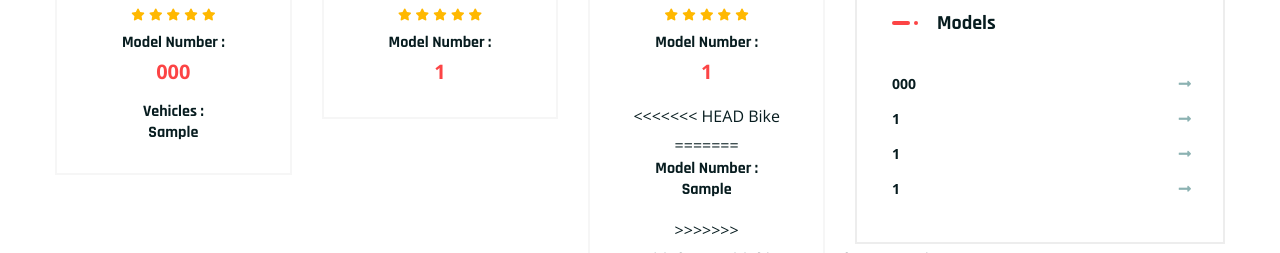
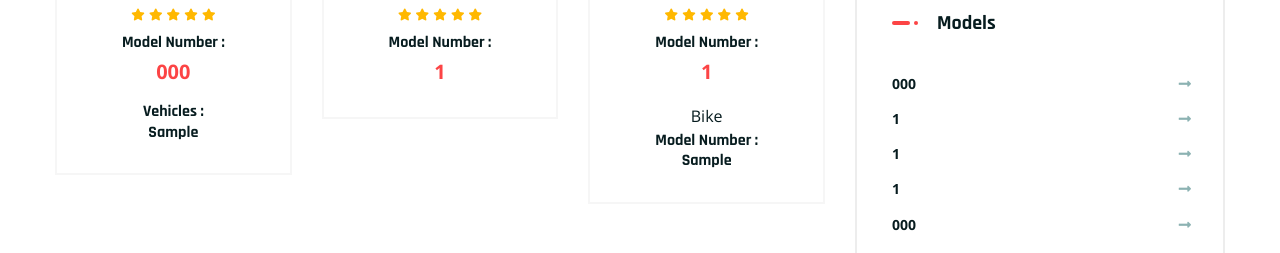
Before and after one commit to tionx3na/battery_showcase, a Django app: template main_app/templates/main_app/search.html in a window 1280 px wide. Shown: the part 959-1212 px from the top of the page. Run offline with Django 3.2, Linux system fonts and the light colour scheme; tables that the repository leaves empty hold one stand-in row (values such as "Sample post"); the template is opened without the code that fills it: values that come from a table or form of the project are taken from there, most other values are stand-ins (such as "Sample title", 1, 10 or a date in 2020); some libraries are stand-ins or nearby versions; some web fonts are replaced.

Commit message:
search_optimised'

```diff
--- a/main_app/templates/main_app/search.html
+++ b/main_app/templates/main_app/search.html
@@ -192,7 +192,11 @@
                                                 <h2 class="product-title"><a href="models/{{ll.model_id.part_number}}+range">Model Number : </a></h2>
                                                 <div class="product-price">
                                                     <span>{{ll.model_id.part_number}}</span>
+                                                </div><h1 class="product-title"><a href="models/{{ll.model_id.part_number}}+range">Vehicles : </a></h1>
+                                                <div class="product-price">
+                                                    <h6>{{ll.vehicle_models}}</h6>
                                                 </div>
+
                                             </div>
                                         </div>
                                     </div>
@@ -283,18 +287,15 @@
                                                 <div class="product-price">
                                                     <span>{{bikes_comp.bike_id.model_id}}</span>
                                                 </div>
-<<<<<<< HEAD
                                                 {% if bikes_comp.bike_scooter == "BK" %}
                                                 <span>Bike</span>
                                                 {% elif bikes_comp.bike_scooter == "SC" %}
                                                 <span>Scooter</span>
                                                 {% endif %}
-=======
                                                 <h1 class="product-title"><a href="models/{{bikes_comp.bike_id.model_id}}+range">Model Number : </a></h1>
                                                 <div class="product-price">
                                                     <h6>{{bikes_comp.application}}</h6>
                                                 </div>
->>>>>>> 3a8dd8f25612ddcfd9a2e57eefa6044c27d9a3a4
                                             </div>
                                         </div>
                                     </div>
@@ -338,6 +339,56 @@
                                                 <h2 class="product-title"><a href="models/{{bike_app.bike_id.model_id}}+range">Model Number : </a></h2>
                                                 <div class="product-price">
                                                     <span>{{bike_app.bike_id.model_id}}</span>
+                                                </div>
+                                                <h1 class="product-title"><a href="models/{{bike_app.bike_id.model_id}}+range">Vehicles List : </a></h1>
+                                                <div class="product-price">
+                                                    <h6>{{bike_app.application}}</h6>
+                                                </div>
+                                            </div>
+                                        </div>
+                                    </div>
+                                    <!--  -->
+                                    {% endfor %}
+                                    {% endif %}
+
+
+
+
+                                    {% if bb %}
+                                    {% for bb in bb %}
+                                    <!-- ltn__product-item -->
+                                    <div class="col-xl-4 col-sm-6 col-12">
+                                        <div class="ltn__product-item ltn__product-item-3 text-center">
+                                            <div class="product-img">
+                                                <a href="models/{{bb.part_number}}+range"><img src="{{bb.range_id.range_pic.url}}" alt="#"></a>
+                                                <div class="product-badge">
+                                                    <ul>
+                                                        <li class="sale-badge">New</li>
+                                                    </ul>
+                                                </div>
+                                                <div class="product-hover-action">
+                                                    <ul>
+                                                        <li>
+                                                            <a href="models/{{bb.part_number}}+range" title="Quick View">
+                                                                <i class="far fa-eye"></i>
+                                                            </a>
+                                                        </li>
+                                                    </ul>
+                                                </div>
+                                            </div>
+                                            <div class="product-info">
+                                                <div class="product-ratting">
+                                                    <ul>
+                                                        <li><a href="#"><i class="fas fa-star"></i></a></li>
+                                                        <li><a href="#"><i class="fas fa-star"></i></a></li>
+                                                        <li><a href="#"><i class="fas fa-star"></i></a></li>
+                                                        <li><a href="#"><i class="fas fa-star"></i></a></li>
+                                                        <li><a href="#"><i class="fas fa-star"></i></a></li>
+                                                    </ul>
+                                                </div>
+                                                <h2 class="product-title"><a href="models/{{bb.part_number}}+range">Model Number : </a></h2>
+                                                <div class="product-price">
+                                                    <span>{{bb.part_number}}</span>
                                                 </div>
                                             </div>
                                         </div>
@@ -424,10 +475,11 @@
                                     </div>
 
                                     {% endfor %}
+                                    {% endif %}
 
                                      <!-- CONDITION TO CHECK THE OEM -->
 
-                                    {% elif args %}
+                                    {% if args %}
 
                                      {% for compatability in compatability %}
                                     <!-- ltn__product-item -->
@@ -471,7 +523,7 @@
                                         </div>
                                     </div>
 
-                                    {% endfor %}
+                                     {% endfor %}
                                     {% endif %}
 
 
@@ -737,6 +789,14 @@
                                     {% endfor %}
                                 </ul>
                             {% endif %}
+                            {% if bb %}
+                            <!-- to check vehicle models -->
+                                <ul>
+                                    {% for bb in bb %}
+                                    <li><a href="models/{{bb.part_number}}+range">{{bb.part_number}} <span><i class="fas fa-long-arrow-alt-right"></i></span></a></li>
+                                    {% endfor %}
+                                </ul>
+                            {% endif %}
                         </div>
                     </aside>
                 </div>
--- a/main_app/views.py
+++ b/main_app/views.py
@@ -63,6 +63,7 @@ def search(request, range, range_name):
     bikes = Bikes.objects.filter(model_id__contains=args3)
     bikes_comp = Compatabilitybike.objects.filter(OEM__contains=args3)
     bike_app = Compatabilitybike.objects.filter(application__contains=args3)
+    model_number = Batterymodel.objects.filter(part_number__contains=args)
     print(args)
     print(args2)
     print(args3)
@@ -77,7 +78,7 @@ def search(request, range, range_name):
     print(bikes_comp)
     print(bike_app)
 
-    context = {'batteryrange': batteryrange, 'batterymodel': batterymodel, 'compatability': compatability,'args': args, 'range_name': range_name, 'args2': args2, 'bb': bb, 'll': ll, 'range': range, 'brange': brange, 'bmodel':bmodel, 'bikes': bikes, 'bikes_comp': bikes_comp, 'bike_app': bike_app }
+    context = {'model_number':model_number,'batteryrange': batteryrange, 'batterymodel': batterymodel, 'compatability': compatability,'args': args, 'range_name': range_name, 'args2': args2, 'bb': bb, 'll': ll, 'range': range, 'brange': brange, 'bmodel':bmodel, 'bikes': bikes, 'bikes_comp': bikes_comp, 'bike_app': bike_app }
     return render(request, 'main_app/search.html', context)
 
 
```
